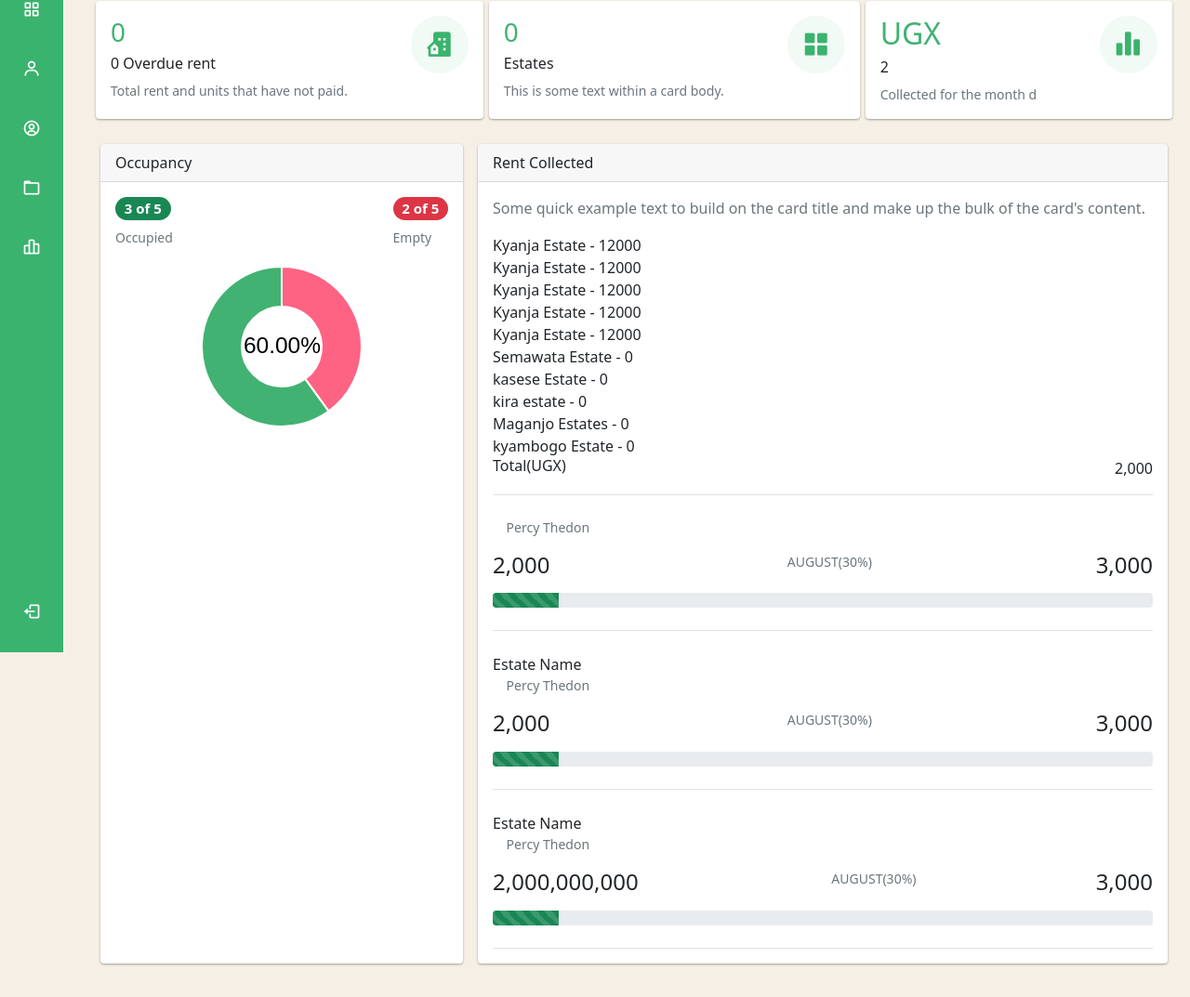
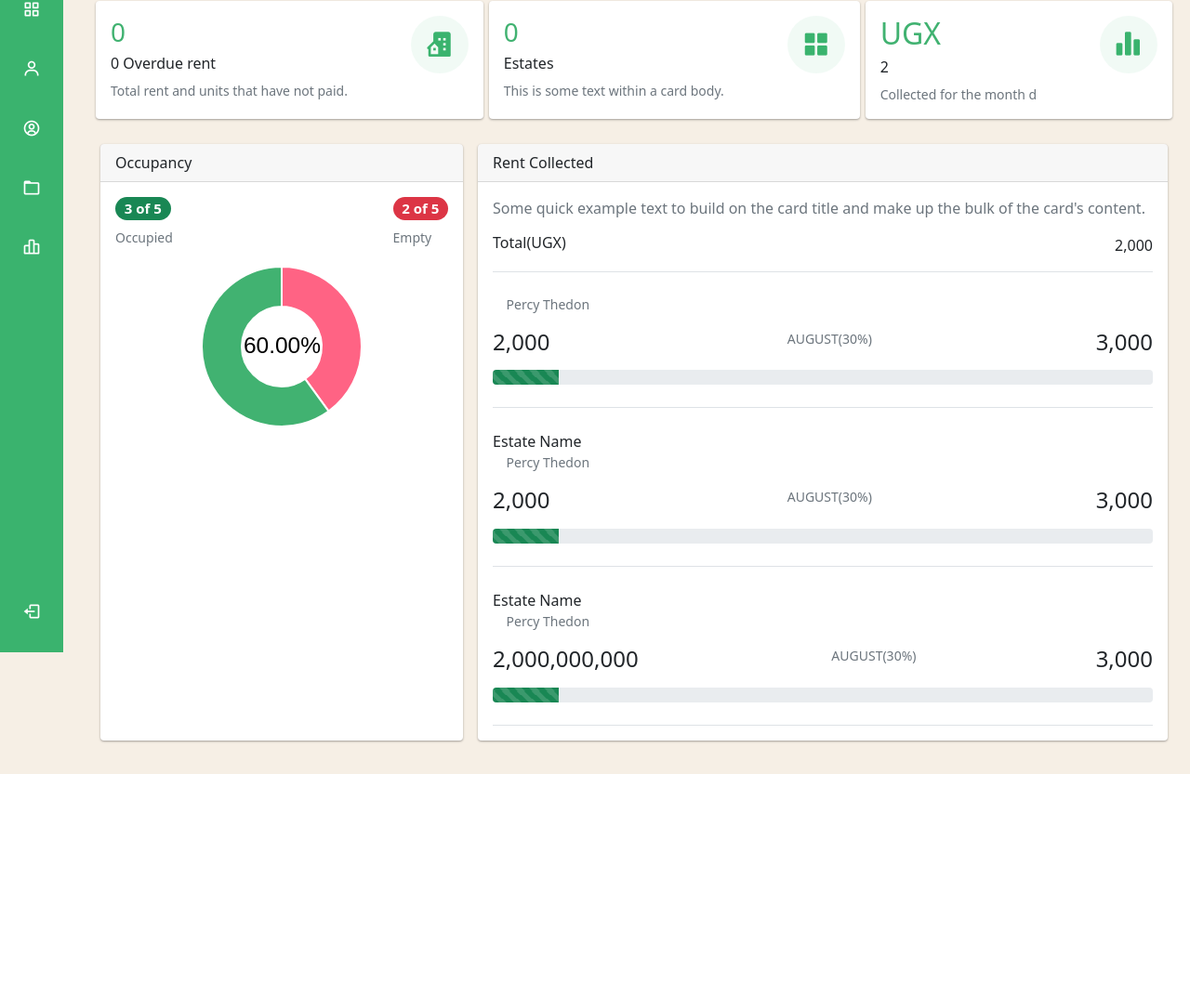
Before and after one commit to makohainnocent/Real, a PHP site: page /stats/screens/report.php in a window 1280 px wide. Shown: the part 98-1171 px from the top of the page at 93% size. After the commit the page ends 931 px from the top, so only its background shows below. Run offline with PHP 8.4, Linux system fonts and the light colour scheme; a user stored in the database is signed in; data comes from the database, SQL or seed files in the repository; some web fonts are replaced.

Commit message:
Not fixed but changed the route

```diff
--- a/stats/screens/report.php
+++ b/stats/screens/report.php
@@ -97,23 +97,6 @@ if (empty($_SESSION['id'])) {
                         <p class="card-text text-muted">Some quick example text to build on the card title and make up
                             the bulk of the card's content.</p>
 
-                        <?php
-
-    $get_money="SELECT estate_name,CASE WHEN receipts.amount IS NULL THEN 0 ELSE receipts.amount END as collected_rent
-    FROM estates LEFT JOIN receipts on estates.id=receipts.estate_id";
-
-    $get_money_query=mysqli_query($conn,$get_money) or die(mysqli_error($conn));
-
-    if(mysqli_num_rows($get_money_query)>0) {
-
-
-
-       while ($money_row=mysqli_fetch_assoc($get_money_query)) {
-         echo $money_row['estate_name']." - ".$money_row['collected_rent']."<br/>";
-       }
-
-    }
-    ?>
 
 
                         <div class="d-flex flex-row justify-content-between border-bottom">
@@ -123,6 +106,23 @@ if (empty($_SESSION['id'])) {
 
 
 
+
+                        <?php
+
+                             $get_money="SELECT (SELECT SUM(monthly_rent) FROM rooms WHERE user_id=".$_SESSION['id'].") AS expected_rent,SUM(amount) AS amount,id,MONTHNAME(date) AS date FROM receipts WHERE user_id=".$_SESSION['id']." GROUP BY MONTH(date) desc";
+
+                            $get_money_query=mysqli_query($conn,$get_money) or die(mysqli_error($conn));
+
+                            if(mysqli_num_rows($get_money_query)>0) {
+
+
+
+                             while ($money_row=mysqli_fetch_assoc($get_money_query)) {
+                                  echo $money_row['expected_rent']." ".$money_row['amount']." ".$money_row['id']." - ".$money_row['date']."<br>";
+                                  }
+                                }
+
+                                ?>
 
                         <div class="month border-bottom py-4">
                             <div class="d-flex flex-row justify-content-between ">
```
